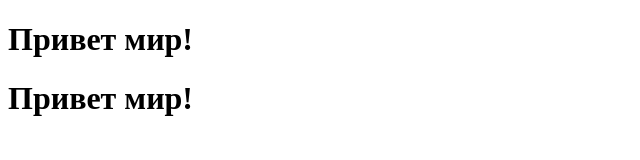
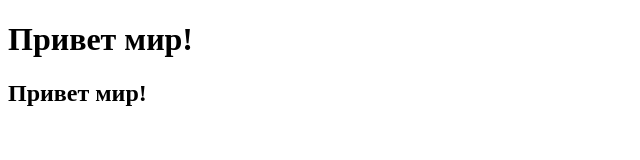
Before and after one commit to Utka751/test-repos, a plain HTML site: page index.html in a window 1280 px wide. Shown: the whole page, without its empty margins (0-640 px from the left). Drawn offline with Linux system fonts and the light colour scheme.

Commit message:
add h2 title

```diff
--- a/index.html
+++ b/index.html
@@ -7,6 +7,6 @@
 </head>
 <body>
     <h1>Привет мир!</h1>
-    <h1>Привет мир!</h>
+    <h2>Привет мир!</h2>
 </body>
 </html>
```
